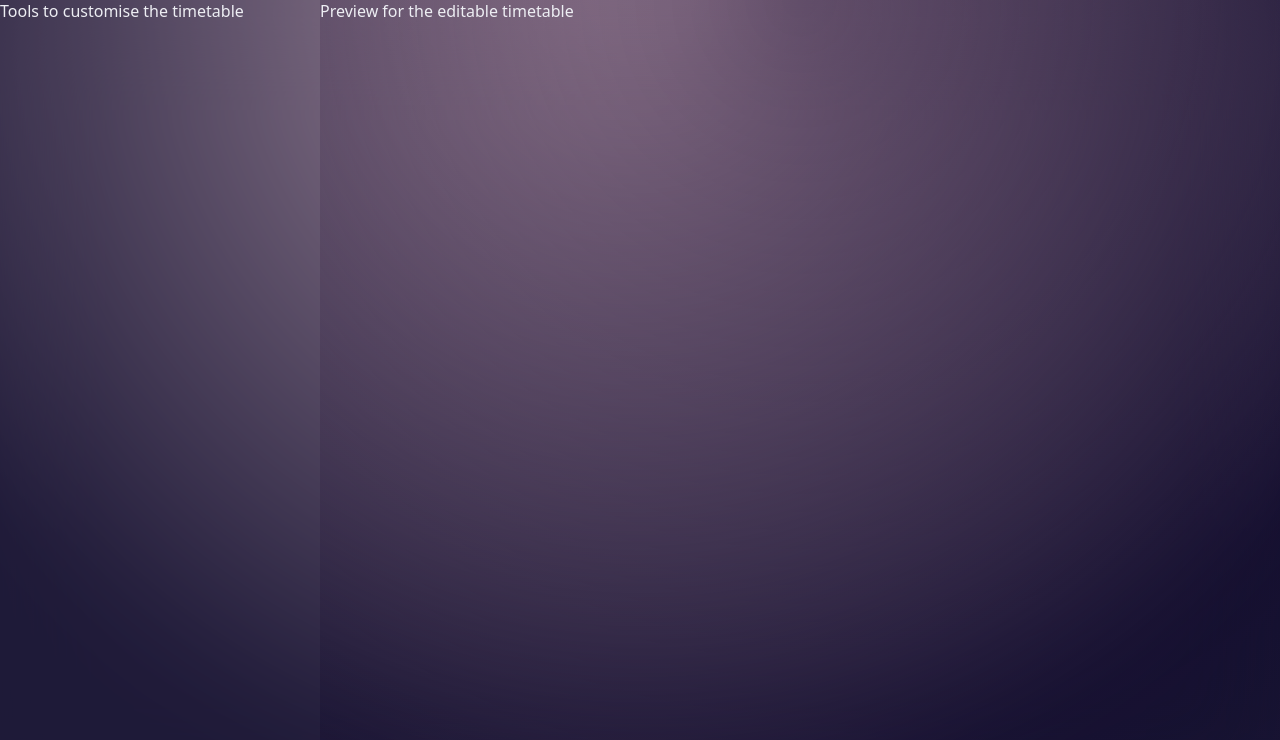
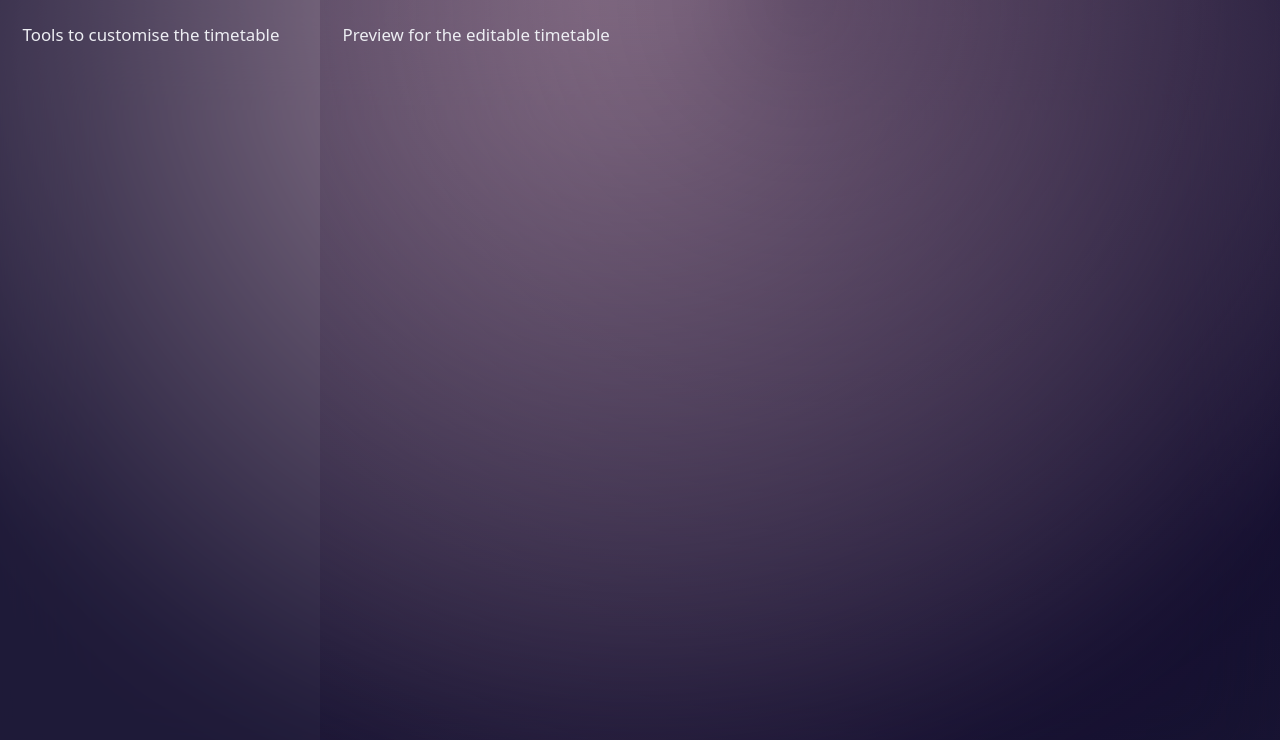
Before and after one commit to najmiter/timid, a React (Vite) app: page / in a window 1280 px wide. Shown: the top 740 px of the page. Built offline with nearby package versions, Linux system fonts and the light colour scheme.

Commit message:
i'm going through channnnnngez

```diff
--- a/src/components/Editor.jsx
+++ b/src/components/Editor.jsx
@@ -2,6 +2,8 @@ import styles from "./Editor.module.css";
 
 export default function Editor() {
     return (
-        <div className={styles.editor}>Preview for the editable timetable</div>
+        <div className={`p2 ${styles.editor}`}>
+            Preview for the editable timetable
+        </div>
     );
 }
--- a/src/components/Homepage.module.css
+++ b/src/components/Homepage.module.css
@@ -6,4 +6,10 @@
     display: grid;
     grid-template-columns: 1fr 3fr;
     backdrop-filter: blur(50px);
+
+    font-size: 1.5rem;
 }
+
+:global(.p2) {
+    padding: 2rem;
+}
--- a/src/components/ToolsPanel.jsx
+++ b/src/components/ToolsPanel.jsx
@@ -2,7 +2,7 @@ import styles from "./ToolsPanel.module.css";
 
 export default function ToolsPanel() {
     return (
-        <div className={styles.toolsPanel}>
+        <div className={`${styles.toolsPanel} p2`}>
             Tools to customise the timetable
         </div>
     );
--- a/src/index.css
+++ b/src/index.css
@@ -22,6 +22,7 @@ html {
 	color-scheme: dark light;
 	font-family: system-ui;
 	color: hsl(var(--color-light));
+	font-size: 11.25px;
 }
 
 body {
```
